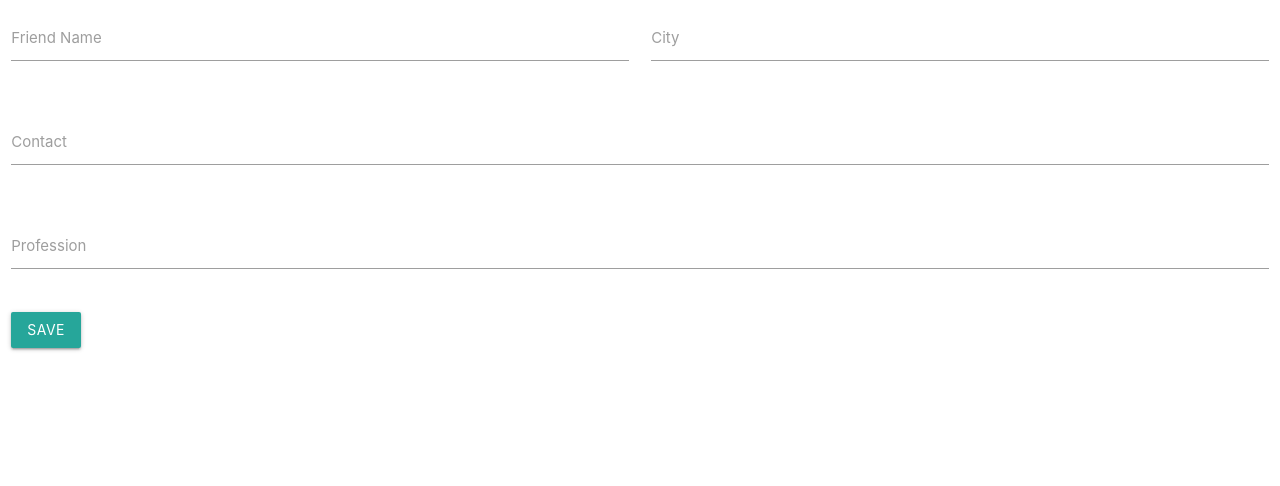
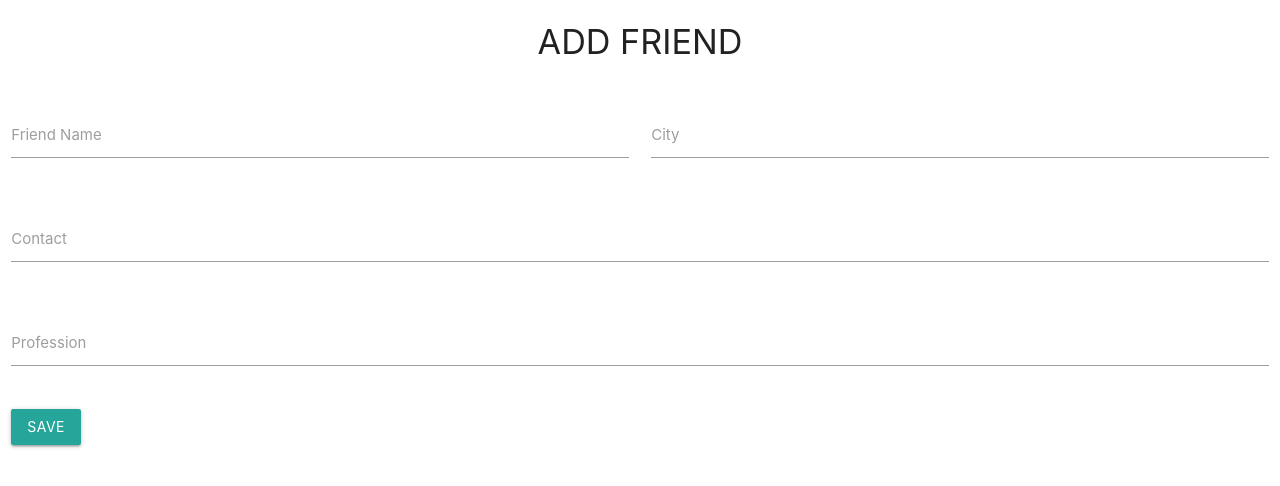
Before and after one commit to praveen-riseslabs/angular-application, an Angular app in the folder fontend/ClientApp/: page /adduserfriends in a window 1280 px wide. Shown: the top 486 px of the page. Built offline with nearby package versions, Linux system fonts and the light colour scheme.

Commit message:
minor ui code changes

```diff
--- a/fontend/ClientApp/src/app/components/Saveuserfriends/saveuserfriends/saveuserfriends.component.css
+++ b/fontend/ClientApp/src/app/components/Saveuserfriends/saveuserfriends/saveuserfriends.component.css
@@ -0,0 +1,3 @@
+.title-msg{
+    text-align: center;
+}
--- a/fontend/ClientApp/src/app/components/Saveuserfriends/saveuserfriends/saveuserfriends.component.html
+++ b/fontend/ClientApp/src/app/components/Saveuserfriends/saveuserfriends/saveuserfriends.component.html
@@ -1,5 +1,11 @@
 <div class="row">
   <form class="col s12">
+    <div class="=row">
+      <div class="title-msg">
+        <h4>ADD FRIEND</h4>
+
+      </div><br>
+    </div>
     <div class="row">
       <div class="input-field col s6">
         <input id="friend_name" name="friend_name" type="text" [(ngModel)]="userfrienddata.FriendName" class="validate">
--- a/fontend/ClientApp/src/app/components/homepage/homepage/homepage.component.css
+++ b/fontend/ClientApp/src/app/components/homepage/homepage/homepage.component.css
@@ -26,6 +26,16 @@
     .sidenav {
       top: 65px !important;
     }
+    .container {
+      width: 100%;
+    }
+    main {
+      padding-left: 250px;
+    }
+    main .container {
+      width: 100%;
+      max-width:1500px;
+    }
 
   }
 
```
